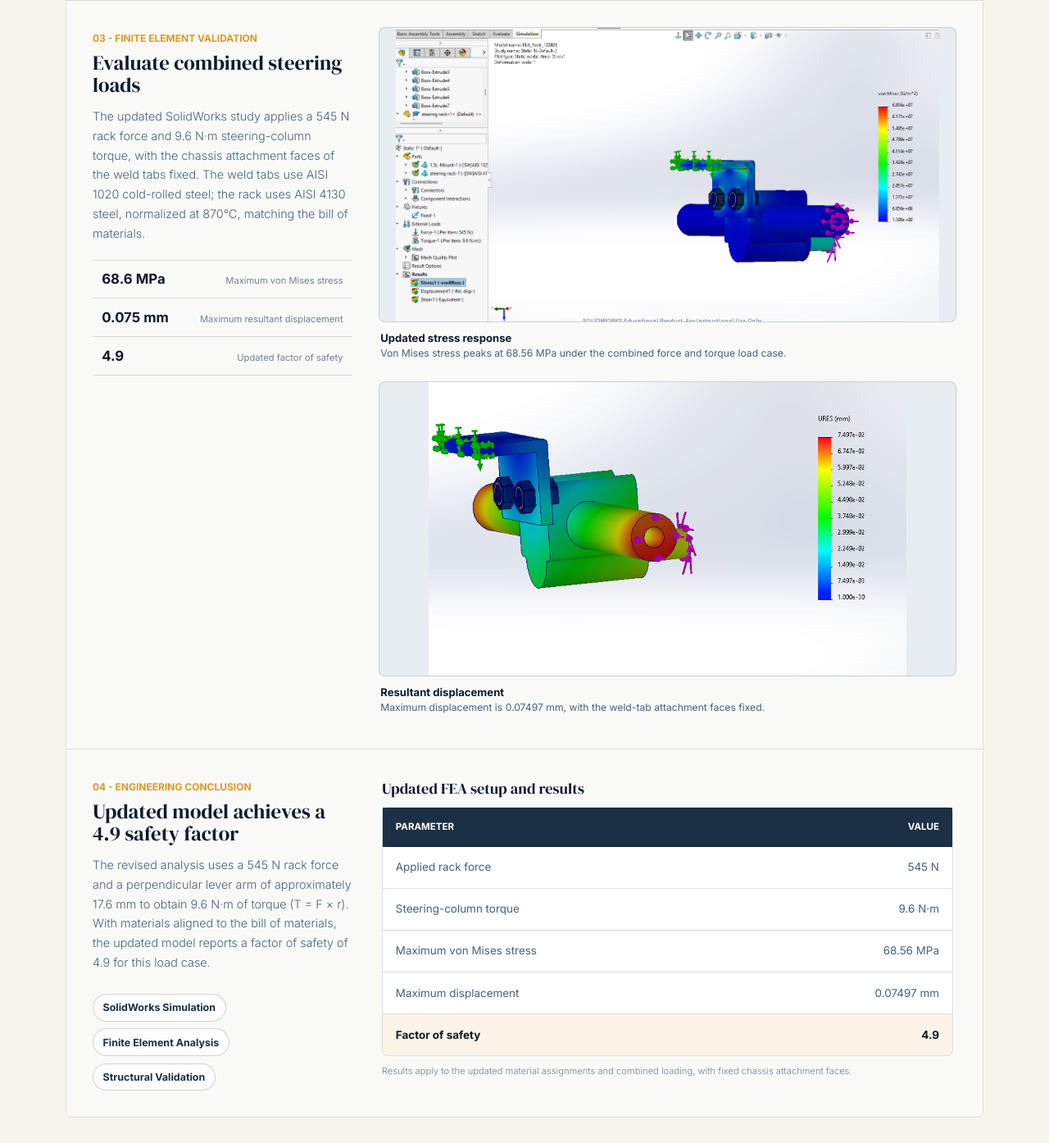
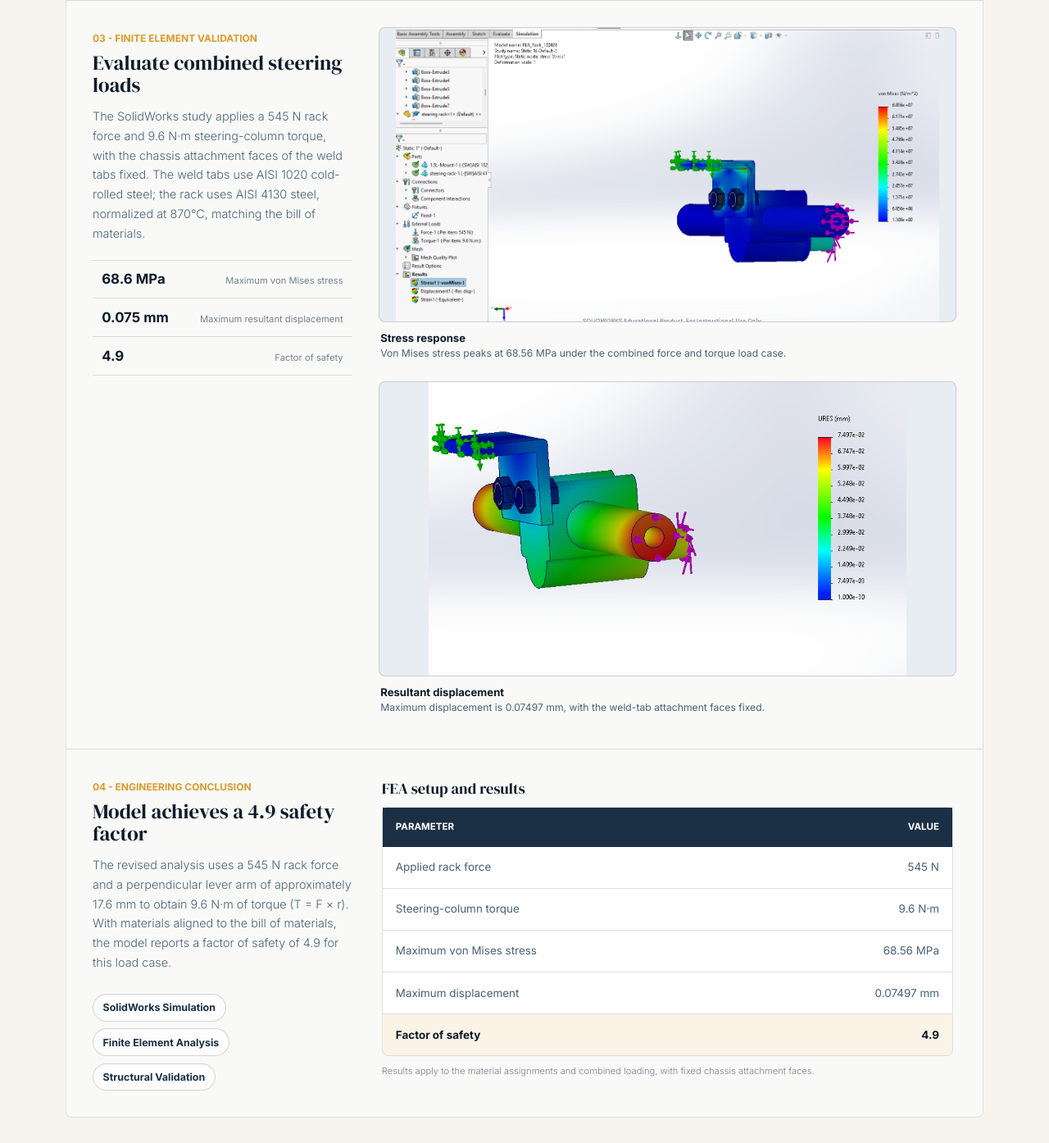
Before and after one commit to lmpai1002/portfolio, a plain HTML site: page index.html in a window 1280 px wide. Shown: the part 5841-7235 px from the top of the page at 82% size. Drawn offline with Linux system fonts and the light colour scheme.

Commit message:
Remove updated wording from FEA section

```diff
--- a/index.html
+++ b/index.html
@@ -1874,7 +1874,7 @@
           <div class="project-body">
             <p class="meta">Solar Car at Virginia Tech - Structural Validation</p>
             <h3>Steering Assembly FEA Validation</h3>
-            <p>Validated the Sun Voyager steering assembly before manufacturing by combining SolidWorks CAD, finite element analysis, and engineering calculations to verify the structural integrity of the rack mount assembly and custom weld tabs under the updated combined force and torque load case.</p>
+            <p>Validated the Sun Voyager steering assembly before manufacturing by combining SolidWorks CAD, finite element analysis, and engineering calculations to verify the structural integrity of the rack mount assembly and custom weld tabs under the combined force and torque load case.</p>
           </div>
 
           <div class="solar-story">
@@ -1948,7 +1948,7 @@
               <div class="solar-chapter-copy">
                 <span class="solar-step">03 - Finite Element Validation</span>
                 <h4>Evaluate combined steering loads</h4>
-                <p>The updated SolidWorks study applies a 545 N rack force and 9.6 N·m steering-column torque, with the chassis attachment faces of the weld tabs fixed. The weld tabs use AISI 1020 cold-rolled steel; the rack uses AISI 4130 steel, normalized at 870°C, matching the bill of materials.</p>
+                <p>The SolidWorks study applies a 545 N rack force and 9.6 N·m steering-column torque, with the chassis attachment faces of the weld tabs fixed. The weld tabs use AISI 1020 cold-rolled steel; the rack uses AISI 4130 steel, normalized at 870°C, matching the bill of materials.</p>
                 <div class="solar-outcome-grid" aria-label="Steering FEA results">
                   <div class="solar-outcome">
                     <strong>68.6 MPa</strong>
@@ -1960,21 +1960,21 @@
                   </div>
                   <div class="solar-outcome">
                     <strong>4.9</strong>
-                    <span>Updated factor of safety</span>
+                    <span>Factor of safety</span>
                   </div>
                 </div>
               </div>
               <div class="fea-gallery">
                 <div class="fea-gallery-main">
                   <figure class="solar-visual">
-                    <img src="assets/steering-fea-stress-updated.png" alt="Updated SolidWorks von Mises stress plot under 545 N force and 9.6 newton-meter torque, with a maximum of 68.56 MPa">
+                    <img src="assets/steering-fea-stress-updated.png" alt="SolidWorks von Mises stress plot under 545 N force and 9.6 newton-meter torque, with a maximum of 68.56 MPa">
                     <figcaption>
-                      <strong>Updated stress response</strong>
+                      <strong>Stress response</strong>
                       Von Mises stress peaks at 68.56 MPa under the combined force and torque load case.
                     </figcaption>
                   </figure>
                   <figure class="solar-visual">
-                    <img src="assets/steering-fea-displacement-updated.png" alt="Updated resultant displacement contour of the steering rack mount assembly, with a maximum of 0.07497 millimeters">
+                    <img src="assets/steering-fea-displacement-updated.png" alt="Resultant displacement contour of the steering rack mount assembly, with a maximum of 0.07497 millimeters">
                     <figcaption>
                       <strong>Resultant displacement</strong>
                       Maximum displacement is 0.07497 mm, with the weld-tab attachment faces fixed.
@@ -1987,8 +1987,8 @@
             <section class="solar-chapter engineering-conclusion">
               <div class="solar-chapter-copy">
                 <span class="solar-step">04 - Engineering Conclusion</span>
-                <h4>Updated model achieves a 4.9 safety factor</h4>
-                <p>The revised analysis uses a 545 N rack force and a perpendicular lever arm of approximately 17.6 mm to obtain 9.6 N·m of torque (T = F × r). With materials aligned to the bill of materials, the updated model reports a factor of safety of 4.9 for this load case.</p>
+                <h4>Model achieves a 4.9 safety factor</h4>
+                <p>The revised analysis uses a 545 N rack force and a perpendicular lever arm of approximately 17.6 mm to obtain 9.6 N·m of torque (T = F × r). With materials aligned to the bill of materials, the model reports a factor of safety of 4.9 for this load case.</p>
                 <div class="tool-row">
                   <span class="tool">SolidWorks Simulation</span>
                   <span class="tool">Finite Element Analysis</span>
@@ -1997,7 +1997,7 @@
               </div>
               <div class="fea-table-wrap">
                 <table class="fea-table">
-                  <caption>Updated FEA setup and results</caption>
+                  <caption>FEA setup and results</caption>
                   <thead>
                     <tr>
                       <th scope="col">Parameter</th>
@@ -2012,7 +2012,7 @@
                     <tr class="critical-row"><td>Factor of safety</td><td>4.9</td></tr>
                   </tbody>
                 </table>
-                <p class="fea-table-note">Results apply to the updated material assignments and combined loading, with fixed chassis attachment faces.</p>
+                <p class="fea-table-note">Results apply to the material assignments and combined loading, with fixed chassis attachment faces.</p>
               </div>
             </section>
           </div>
```
